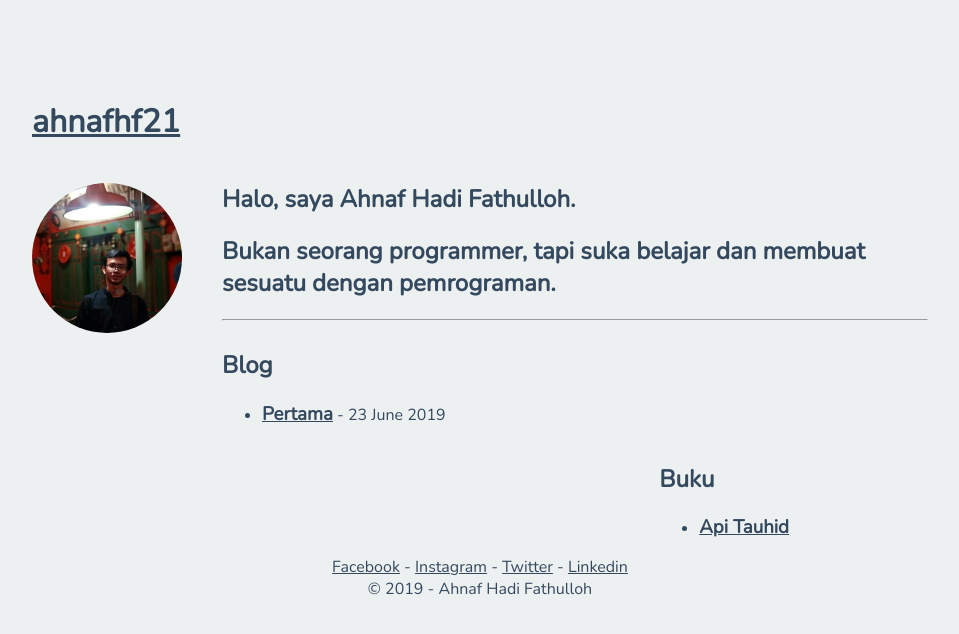
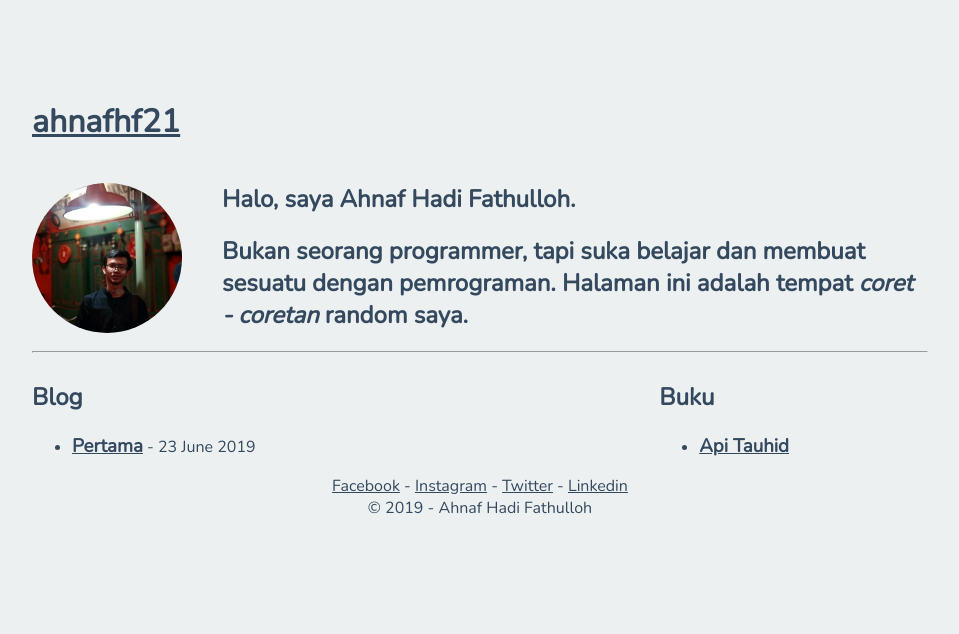
Before and after one commit to ahnafhf21/ahnafhf21.github.io, a Jekyll site: the page built from index.md, in a window 1280 px wide. Shown: the top 634 px of the page, without its empty margins (160-1119 px from the left). Built offline with Jekyll 4.4.1, drawn with Linux system fonts in a browser that asks for light colours.

Commit message:
modify index

```diff
--- a/index.md
+++ b/index.md
@@ -11,7 +11,7 @@ layout: default
   </div>
   <div class="description" markdown="1">
 # Halo, saya Ahnaf Hadi Fathulloh.
-## Bukan seorang programmer, tapi suka belajar dan membuat sesuatu dengan pemrograman.
+## Bukan seorang programmer, tapi suka belajar dan membuat sesuatu dengan pemrograman. Halaman ini adalah tempat *coret - coretan* random saya.
   </div>
 </div>
 <hr>
```
